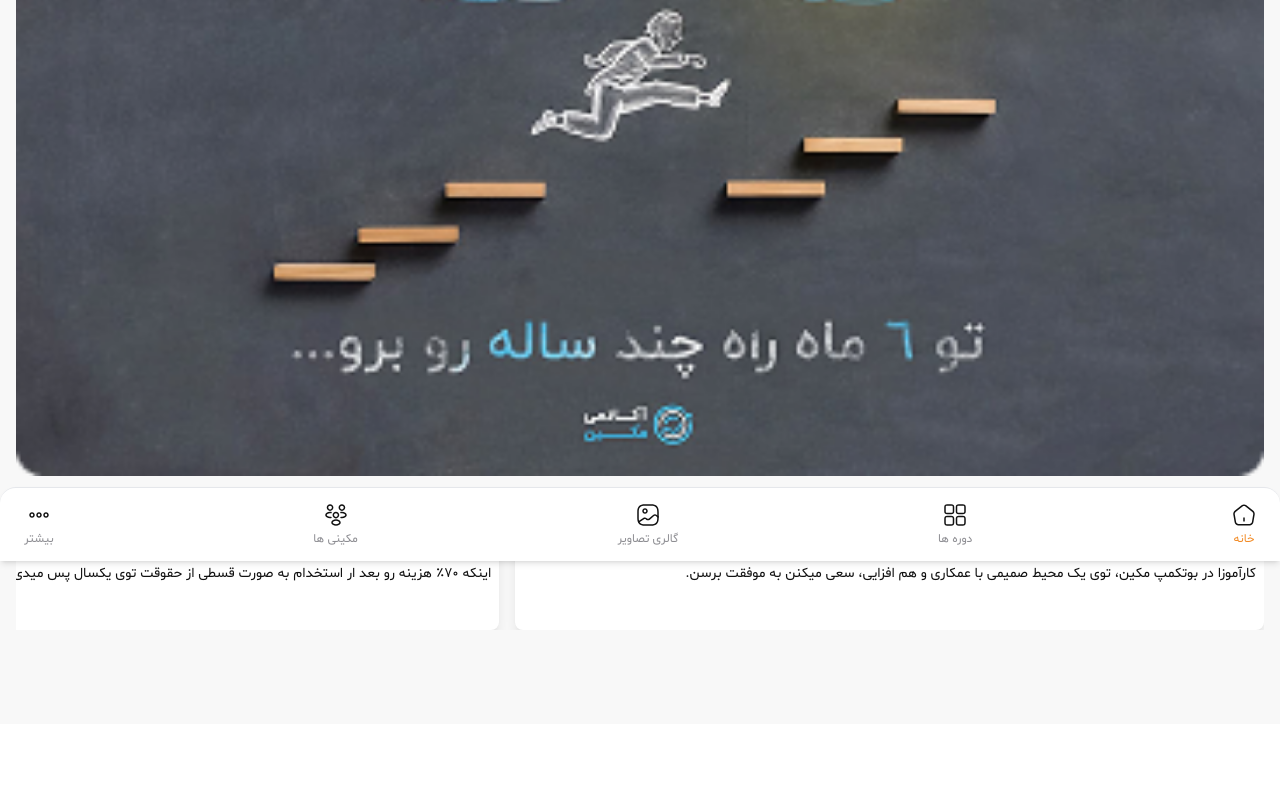
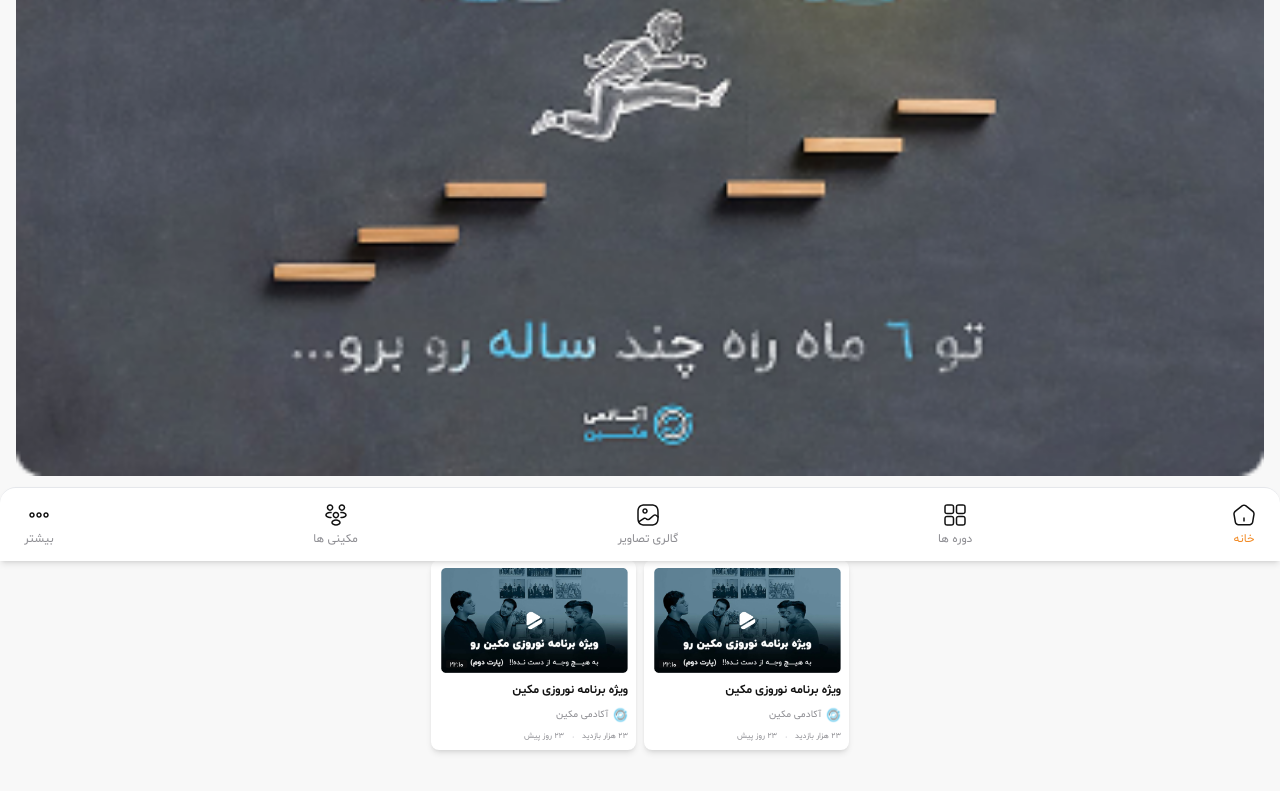
Before and after one commit to valipour0212/makeen-academy-website, a Next.js app: page / in a window 1280 px wide. Shown: the part 239-1030 px from the top of the page. Before the commit the page ends 963 px from the top, so only its background shows below. Built offline with nearby package versions, Linux system fonts and the light colour scheme.

Commit message:
feat(ui): Implement video section with cards showing thumbnail, title, views, and upload time

```diff
--- /dev/null
+++ b/components/organisms/LastVideosCard/LastVideosCard.tsx
@@ -0,0 +1,37 @@
+import React, {JSX} from 'react';
+import Image from "next/image";
+
+interface LastVideosListProps {
+    image: string;
+    // videoTitle: string;
+    // videoSubtitle: string;
+    // videoTime: string;
+    title: string;
+    visit: number;
+    uploaded: number;
+}
+
+function LastVideosCard({image, title, visit, uploaded}: LastVideosListProps): JSX.Element {
+    return (
+        <div className="flex flex-col bg-white rounded-lg shadow-md gap-2 p-2 w-[205px] h-[190px]">
+            <div className="w-[187px] h-[98px] cursor-pointer">
+                <Image src={image} alt={image} width={187} height={98} className="object-cover "/>
+            </div>
+
+            <h2 className="font-semibold text-xs text-[#111111] mt-2 cursor-pointer">{title}</h2>
+
+            <div className="flex items-center gap-1">
+                <Image src={"/last-videos/logo-makeen.svg"} alt={"makeen logo"} width={16} height={16}/>
+                <span className="font-normal text-[10px] text-[#8E8E93]">آکادمی مکین</span>
+            </div>
+
+            <div className="flex items-center gap-2">
+                <span className="font-normal text-[8px] text-[#8E8E93]">{visit} هزار بازدید</span>
+                <Image src={"/last-videos/dot.svg"} alt={"dot"} width={2} height={2}/>
+                <span className="font-normal text-[8px] text-[#8E8E93]">{uploaded} روز پیش</span>
+            </div>
+        </div>
+    );
+}
+
+export default LastVideosCard;
--- a/components/pages/Home/HomePage.tsx
+++ b/components/pages/Home/HomePage.tsx
@@ -3,6 +3,7 @@
 import Image from "next/image";
 import CoursesContainerList from "@/components/templates/CoursesContainerList/CoursesContainerList";
 import FeaturesList from "@/components/templates/FeaturesList/FeaturesList";
+import LastVideosList from "@/components/templates/LastVideosList/LastVideosList";
 
 function HomePage() {
     return (
@@ -16,7 +17,8 @@
             />
 
             {/*<CoursesContainerList/>*/}
-            <FeaturesList/>
+            {/*<FeaturesList/>*/}
+            <LastVideosList/>
         </div>
     );
 }
--- a/components/templates/LastVideosList/LastVideosList.tsx
+++ b/components/templates/LastVideosList/LastVideosList.tsx
@@ -0,0 +1,42 @@
+import React from 'react';
+import LastVideosCard from "@/components/organisms/LastVideosCard/LastVideosCard";
+
+function LastVideosList() {
+    const lastVideosData = [
+        {
+            id: "1",
+            image: "/last-videos/img-1.png",
+            videoTitle: "ویژه برنامه نوروز مکین رو",
+            videoSubtitle: "به هیچ وجه از دست نده",
+            videoTime: "22:10",
+            title: "ویژه برنامه نوروزی مکین",
+            visit: 23,
+            uploaded: 23,
+        },
+        {
+            id: "2",
+            image: "/last-videos/img-1.png",
+            videoTitle: "ویژه برنامه نوروز مکین رو",
+            videoSubtitle: "به هیچ وجه از دست نده",
+            videoTime: "22:10",
+            title: "ویژه برنامه نوروزی مکین",
+            visit: 23,
+            uploaded: 23,
+        },
+    ]
+
+
+    return (
+        <section className="flex flex-col items-center gap-4 my-5">
+            <h2 className="">آخرین ویدیوها</h2>
+
+            <div className="flex gap-2">
+                {
+                    lastVideosData.map(video => <LastVideosCard key={video.id} {...video} />)
+                }
+            </div>
+        </section>
+    );
+}
+
+export default LastVideosList;
```
Also changed, not shown: public/last-videos/dot.svg (added), public/last-videos/logo-makeen.svg (added).
